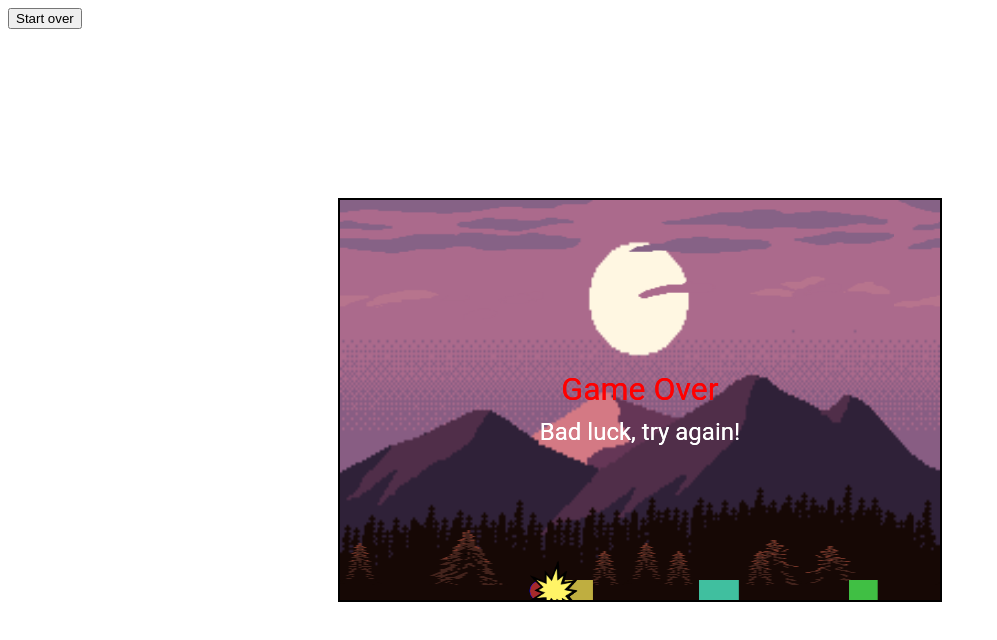
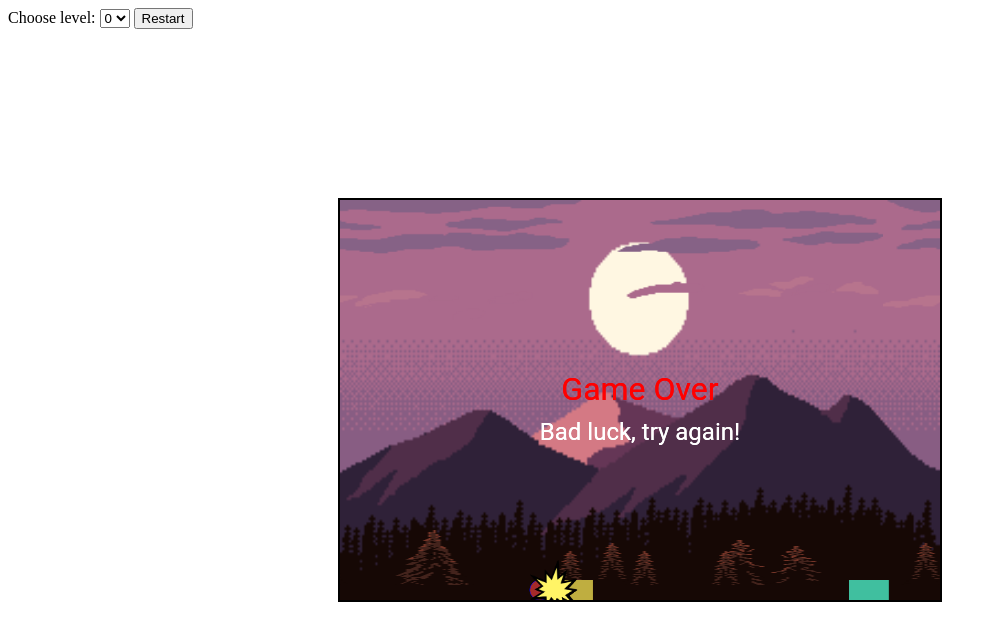
Before and after one commit to sk220/canvasMiniGame, a plain HTML site: page index.html in a window 1280 px wide. Both pictures are taken after a click on the button "Start". Shown: the whole page, without its empty margins (0-997 px from the left). Drawn offline with Linux system fonts and the light colour scheme.

Commit message:
levels added

```diff
--- a/index.html
+++ b/index.html
@@ -11,8 +11,17 @@
   <title>JS Game</title>
 </head>
 <body>
-  <!-- <div class="background"></div> -->
-  <button type="button" id="start" active>Start</button>
+  <div>
+   <label for="leveloption">Choose level: </label>
+   <select name = "leveloption" class="level">
+      <option value = 0>0</option>
+      <option value = 1>1</option>
+      <option value = 2>2</option>
+      <option value = 3>3</option>
+   </select>
+   <button type="button" id="start" active>Start</button>
+
+  </div>
   <canvas id="canvas" width="600" height="400"></canvas>
 </body>
 </html>
--- a/src/background.js
+++ b/src/background.js
@@ -19,9 +19,9 @@ const cloudMotion = {
 
 function handleBackgroundClouds(){
   if (cloudMotion.x1 <= -cloudMotion.width) cloudMotion.x1 = cloudMotion.width;
-  else cloudMotion.x1 -= 0.2*gamespeed;
+  else cloudMotion.x1 -= levels[currentLevel].gamespeed*0.2;
   if (cloudMotion.x2 <= -cloudMotion.width) cloudMotion.x2 = cloudMotion.width;
-  else cloudMotion.x2 -= 0.2*gamespeed;
+  else cloudMotion.x2 -= levels[currentLevel].gamespeed*0.2;
   ctx.drawImage( clouds, cloudMotion.x1, clouds.y, cloudMotion.width, cloudMotion.height);
   ctx.drawImage( clouds, cloudMotion.x2, clouds.y, cloudMotion.width, cloudMotion.height);
 }
@@ -39,9 +39,9 @@ const treeMotion = {
 
 function handleBackgroundTrees(){
   if (treeMotion.x1 <= -treeMotion.width) treeMotion.x1 = treeMotion.width;
-  else treeMotion.x1 -= gamespeed*0.6;
+  else treeMotion.x1 -= levels[currentLevel].gamespeed*0.6;
   if (treeMotion.x2 <= -treeMotion.width) treeMotion.x2 = treeMotion.width;
-  else treeMotion.x2 -= gamespeed*0.6;
+  else treeMotion.x2 -= levels[currentLevel].gamespeed*0.6;
   ctx.drawImage( trees, treeMotion.x1, canvas.height - treeMotion.height, treeMotion.width, 55);
   ctx.drawImage( trees, treeMotion.x2, canvas.height - treeMotion.height, treeMotion.width, 55);
 }
--- a/src/main.js
+++ b/src/main.js
@@ -3,25 +3,45 @@ const canvas = document.getElementById('canvas');
 const ctx = canvas.getContext('2d');
 
 let spacePressed = false;
-let gameover = false;
+let gameoverFlg = false;
 
 let frame = 0;
 let score = 0;
-let gamespeed = 2;
+let currentLevel = 1;
+let levels = [
+  { level: 0,
+    gamespeed: 2,
+    obstacleCount: 10,
+  },
+  { level: 1,
+    gamespeed: 5,
+    obstacleCount: 10,
+  },
+  { level: 2,
+    gamespeed: 5,
+    obstacleCount: 15,
+  },
+  { level: 3,
+    gamespeed: 7,
+    obstacleCount: 20,
+  },
+];
 
 const startButton = document.querySelector('#start');
 startButton.addEventListener('click', start);
 
+//choose level
+const level = document.querySelectorAll('.level');
+level[0].addEventListener('change', (event) => currentLevel = event.target.value);
+
 function start() {
   //reset obstacles if we loose
-  if (gameover) {
+  if (gameoverFlg) {
     obstacleArray.length = 0;
     score = 0;
   }
   animate();
-  gameover = false;
-  startButton.innerText = 'Game started';
-  startButton.toggleAttribute('disabled');
+  gameover(false, 'Game started');
 }
 
 // game
@@ -35,12 +55,15 @@ function animate() {
     ball.draw();
     handleExplosion();
     if (handleExplosion()) {
-        gameover = true;
-        startButton.innerText = 'Start over';
-        startButton.toggleAttribute('disabled');
-        return;
+      gameover(true, 'Restart');
+      return;
     }
-    countScore();
+    handleScore();
+    if(handleScore()) {
+      passLevel();
+      return
+    }
+
     requestAnimationFrame(animate);
     frame++;
 }
@@ -59,15 +82,32 @@ window.addEventListener('keyup', function (event) {
 });
 
 // score
-function countScore(){
+function handleScore(){
   for (const obstacle of obstacleArray) {
-    if (ball.x < obstacle.x + obstacle.width &&
-        ball.x + ball.radius > obstacle.x &&
+    if ( ball.x > obstacle.x + obstacle.width &&
         !obstacle.counted) {
           obstacle.counted = true;
           score++;
     }
   }
+  if (score >= levels[currentLevel].obstacleCount) {
+    return true;
+  }
+}
+
+function passLevel(){
+  ctx.font = '32px Roboto';
+  ctx.fillStyle = 'mintcream';
+  ctx.textAlign = 'center';
+  ctx.fillText('Level ' + `${currentLevel}` + ' done!', canvas.width/2, canvas.height/2);
+  gameover(true, 'Restart');
+}
+
+function gameover(boolean, buttonText){
+  gameoverFlg = boolean;
+  startButton.innerText = buttonText;
+  startButton.toggleAttribute('disabled');
+  level[0].toggleAttribute('disabled');
 }
 
 // meet obstacle
--- a/src/obstacle.js
+++ b/src/obstacle.js
@@ -15,7 +15,7 @@ class Obstacle {
   }
 
   update(){
-    this.x -= gamespeed;
+    this.x -= levels[currentLevel].gamespeed;
     this.draw();
   }
 }
```
